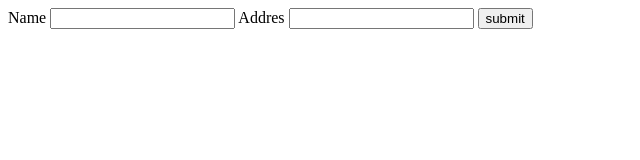
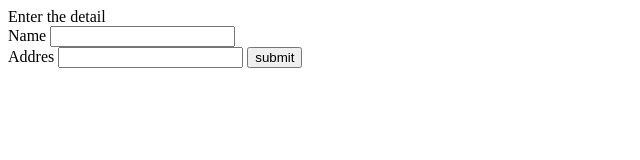
Before and after one commit to virat122/go-Server-, a plain HTML site: page static/form.html in a window 1280 px wide. Shown: the whole page, without its empty margins (0-640 px from the left). Drawn offline with Linux system fonts and the light colour scheme.

Commit message:
form file changes

```diff
--- a/static/form.html
+++ b/static/form.html
@@ -7,10 +7,13 @@
 </head>
 <body>
     <div>
+         Enter the detail
+         <br>
         <form method="POST" action="/form">
+
             <label>Name </label>
             <input  name= "name" type="text" value=""/>
-
+<br>
             <label>Addres  </label>
             <input  name= "address" type="text" value=""/>
 
```
